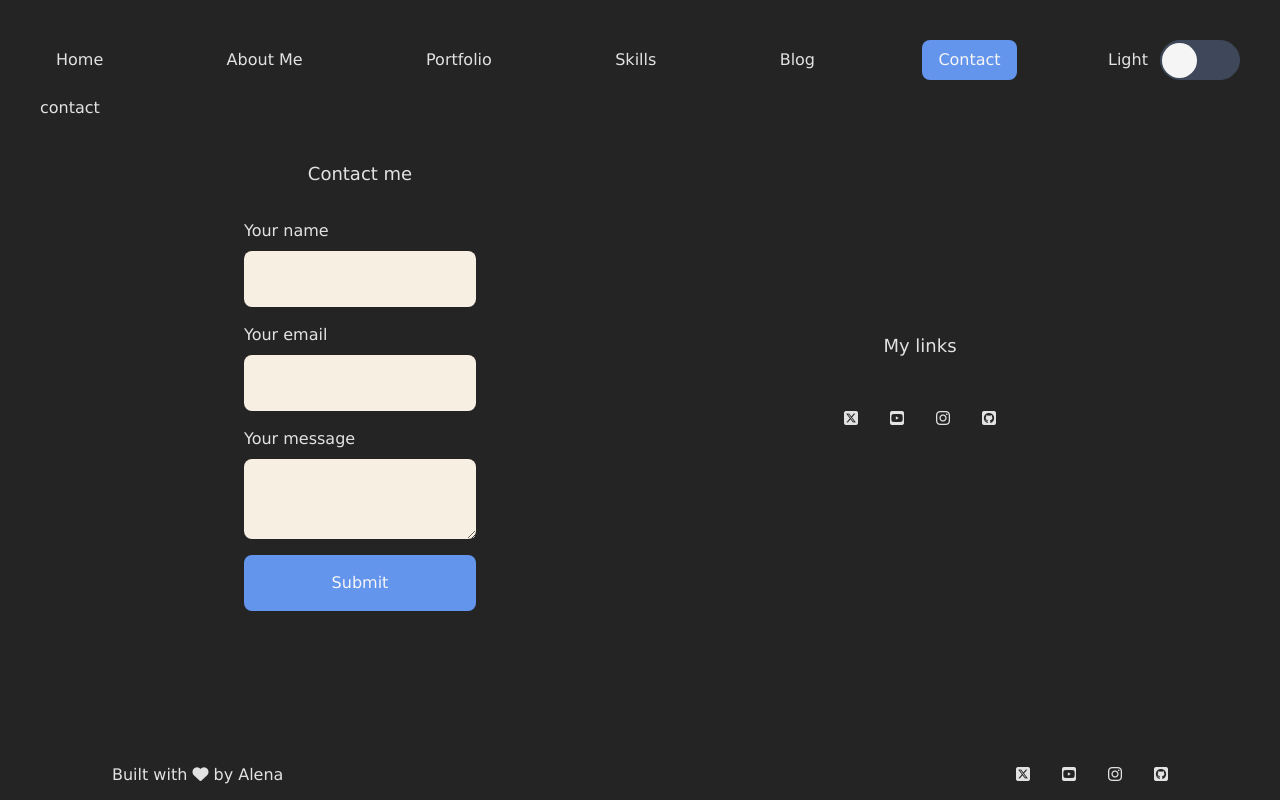
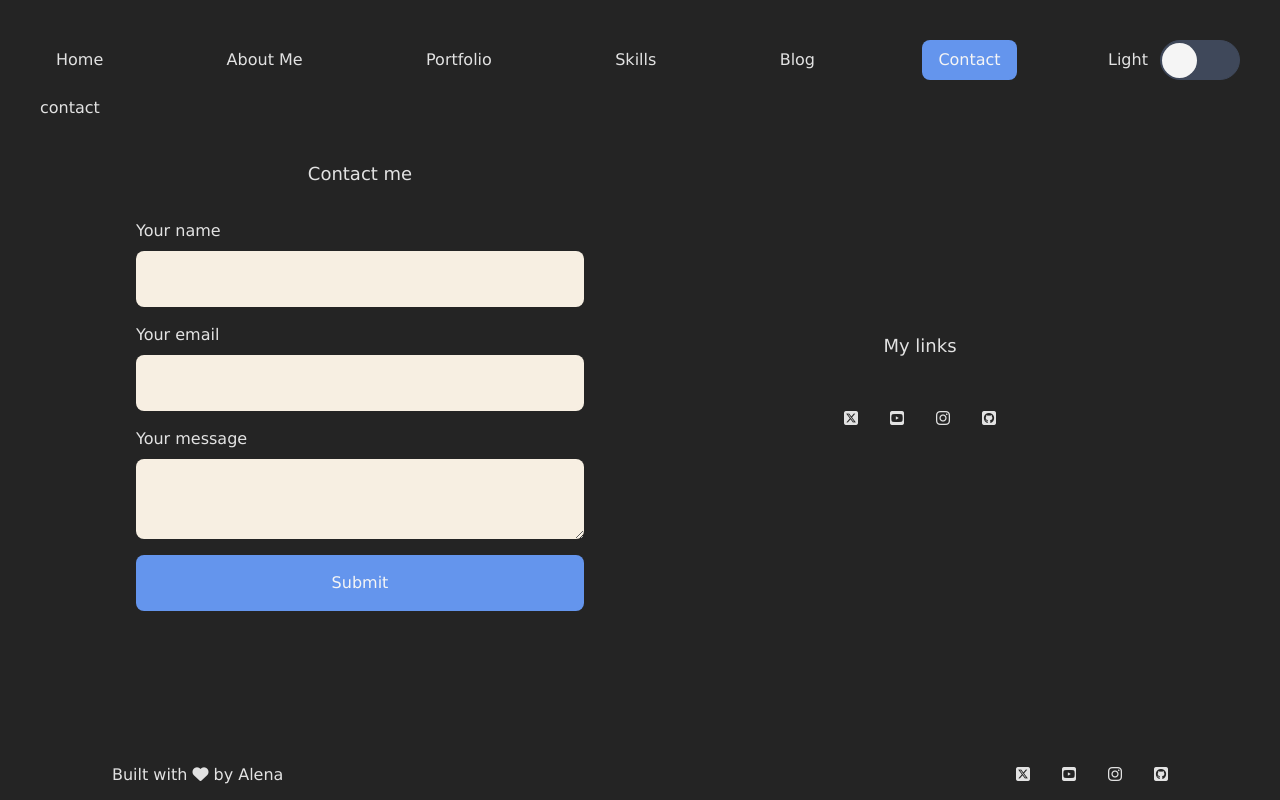
Before and after one commit to alenatih/Personal-Website, a React (Vite) app: page /contact in a window 1280 px wide. Built offline with nearby package versions, Linux system fonts and the light colour scheme.

Commit message:
Update Contact page

```diff
--- a/src/App.css
+++ b/src/App.css
@@ -239,7 +239,7 @@
   flex-direction: column;
   align-items: center;
   justify-content: center;
-  max-width: 100%;
+  width: 100%;
   margin: 2rem auto;
 }
 
@@ -428,6 +428,10 @@
     /* gap: 4.5rem; */
   }
 
+  .contact-form {
+    width: 80%;
+  }
+
   .footer {
     flex-direction: row;
     justify-content: space-around;
```
